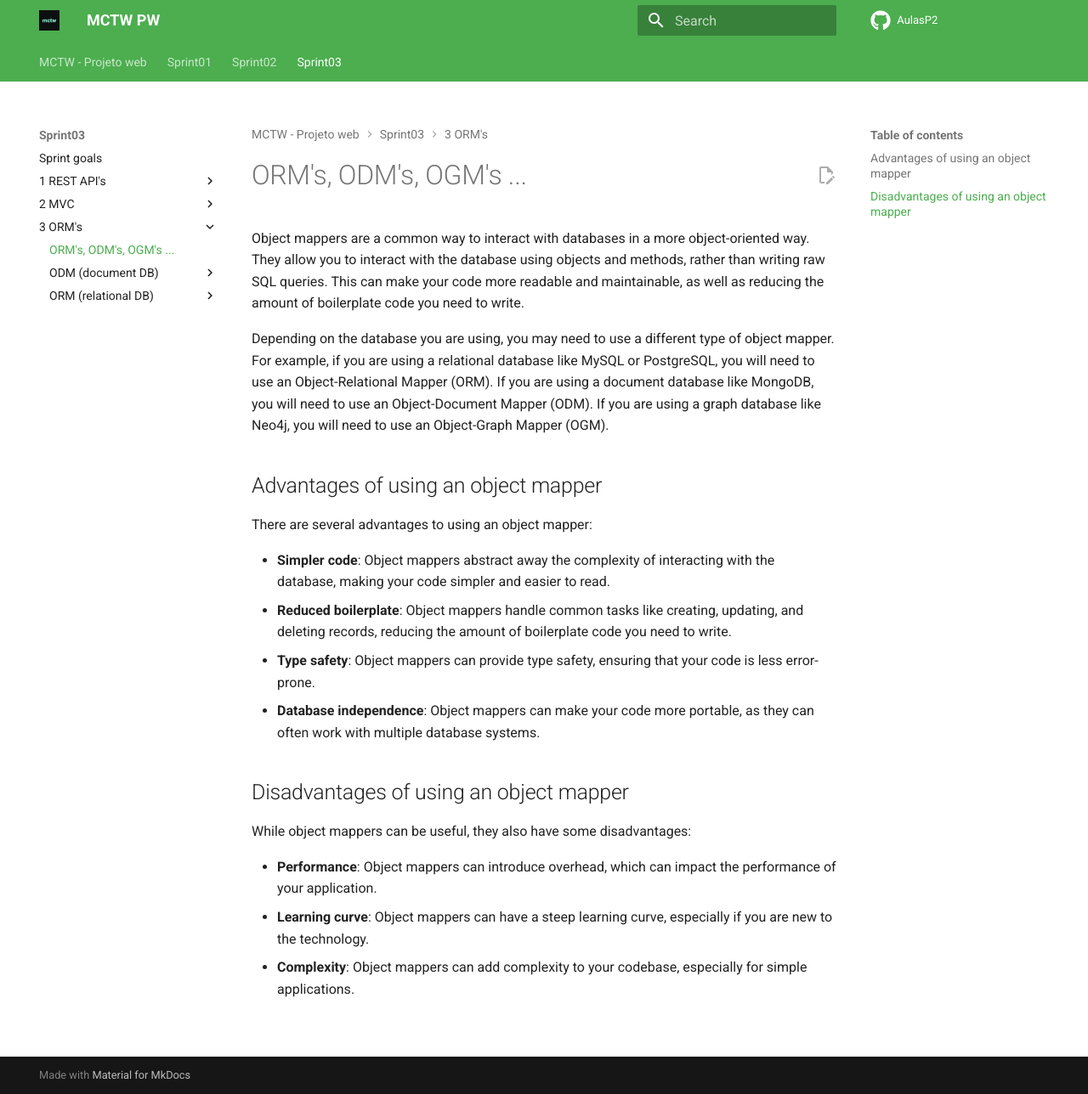
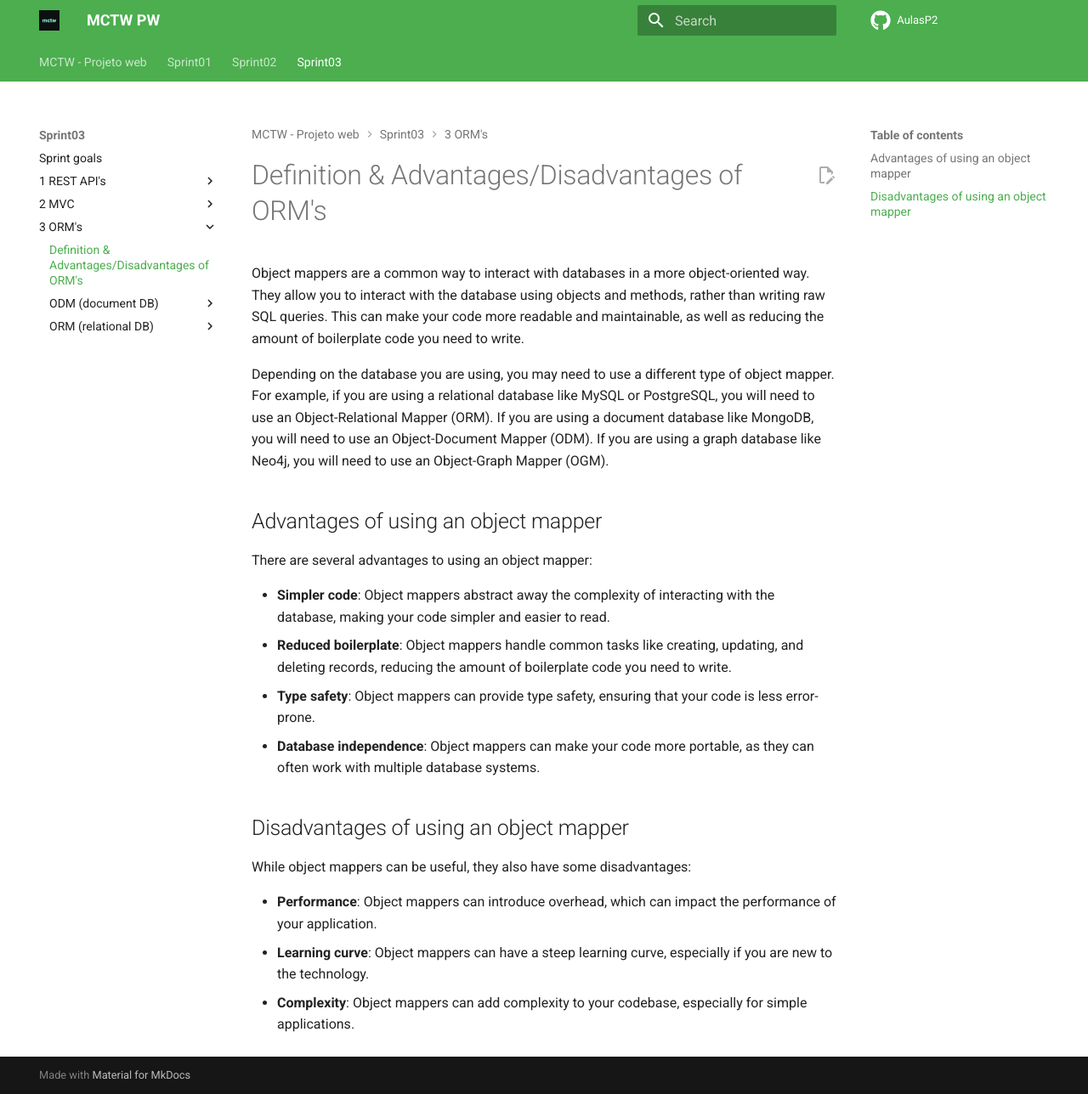
Before and after one commit to PW-2024/AulasP2, an MkDocs documentation site: the page built from docs/sprint03/3-ORM's/index.md, in a window 1280 px wide and 1288 px high. Shown: the whole window at 85% size. Built offline with MkDocs 1.6.1 and Material for MkDocs 9.7.7, drawn with Linux system fonts in a browser that asks for light colours; comment, search, counter and statistics services are not loaded.

Commit message:
docs: optimized titles

```diff
--- a/docs/sprint03/3-ORM's/ODM (document DB)/index.md
+++ b/docs/sprint03/3-ORM's/ODM (document DB)/index.md
@@ -1,4 +1,4 @@
-# ODM (document DB)
+# Definition & Examples of ODM's
 
 Object-Document Mapping (ODM) is a technique used to convert data between incompatible systems in a way that is transparent to the developer. Instead of using relational databases, ODM is typically used with NoSQL databases, such as MongoDB. It helps in mapping document data to object-oriented programming languages, which simplifies the integration of database interactions into application code.
 
--- a/docs/sprint03/3-ORM's/ORM (relational DB)/index.md
+++ b/docs/sprint03/3-ORM's/ORM (relational DB)/index.md
@@ -1,4 +1,4 @@
-# ORM (relational DB)
+# Definition & Examples of ORM's
 
 Object-Relational Mapping (ORM) is a programming technique that converts data between incompatible type systems using object-oriented programming languages. It creates a "virtual object database" that can be used within the programming language. ORM's are used to interact with relational databases, such as MySQL, PostgreSQL, and SQLite.
 
--- a/docs/sprint03/3-ORM's/index.md
+++ b/docs/sprint03/3-ORM's/index.md
@@ -1,4 +1,4 @@
-# ORM's, ODM's, OGM's ...
+# Definition & Advantages/Disadvantages of ORM's
 
 Object mappers are a common way to interact with databases in a more object-oriented way. They allow you to interact with the database using objects and methods, rather than writing raw SQL queries. This can make your code more readable and maintainable, as well as reducing the amount of boilerplate code you need to write.
 
```
